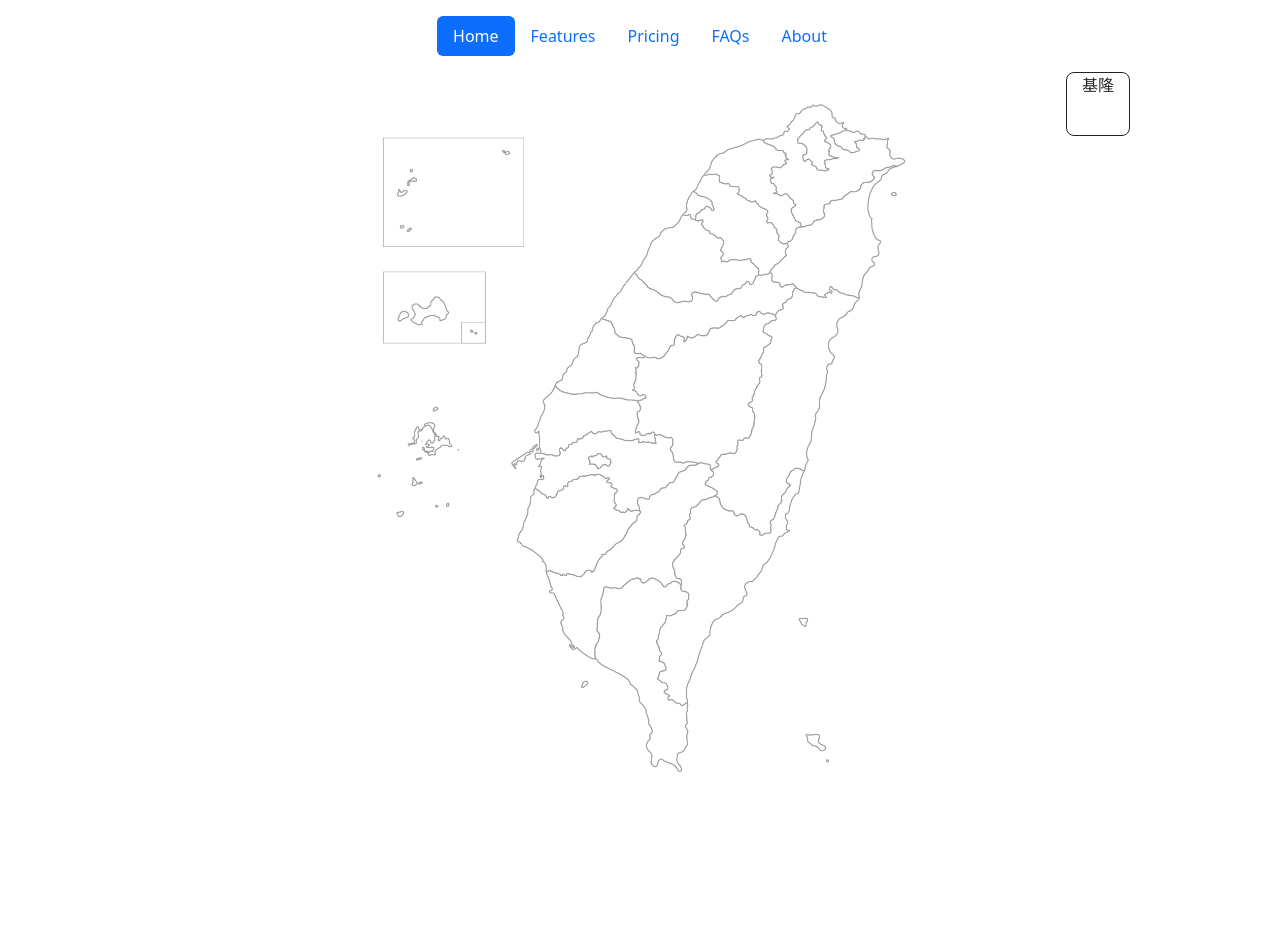
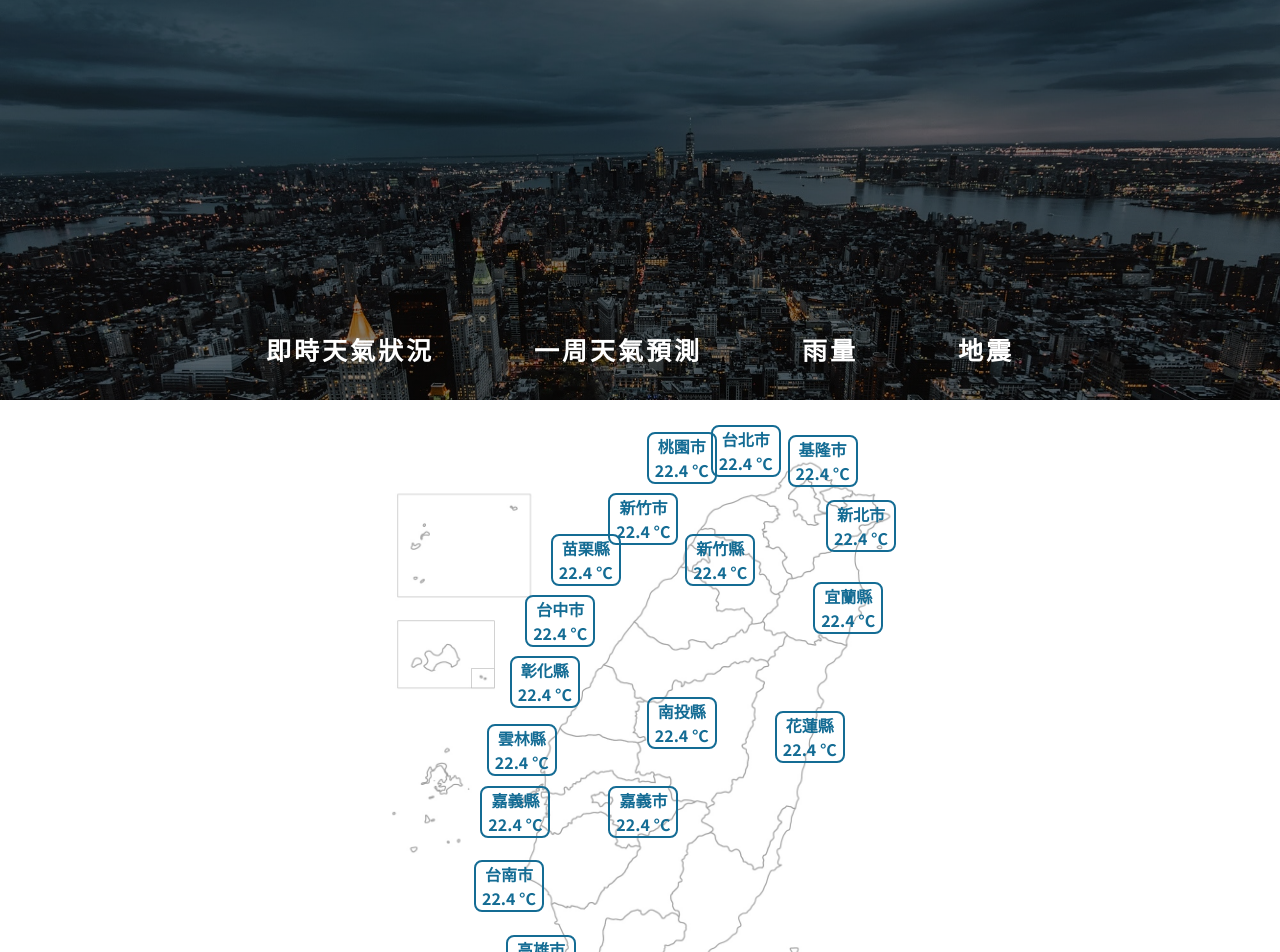
Before and after one commit to peter150397/WeatherWebsite, a Vue app: page / in a window 1280 px wide. Shown: the top 952 px of the page. Before the commit the page ends 800 px from the top, so only its background shows below. Built offline with nearby package versions, Linux system fonts and the light colour scheme; no server answers.

Commit message:
add style on home page and navbar

```diff
--- a/src/views/Navbar.vue
+++ b/src/views/Navbar.vue
@@ -1,14 +1,9 @@
 <template>
-    <div class="container">
-        <header class="d-flex justify-content-center py-3">
-            <ul class="nav nav-pills">
-                <li class="nav-item"><a href="#" class="nav-link active" aria-current="page">Home</a></li>
-                <li class="nav-item"><a href="#" class="nav-link">Features</a></li>
-                <li class="nav-item"><a href="#" class="nav-link">Pricing</a></li>
-                <li class="nav-item"><a href="#" class="nav-link">FAQs</a></li>
-                <li class="nav-item"><a href="#" class="nav-link">About</a></li>
-            </ul>
-        </header>
+    <div class="flex-container">
+        <p>即時天氣狀況</p>
+        <p>一周天氣預測</p>
+        <p>雨量</p>
+        <p>地震</p>
     </div>
 </template>
 
@@ -18,3 +13,25 @@ export default {
 
 }
 </script>
+
+<style scoped>
+.flex-container {
+    display: flex;
+    justify-content: center;
+    align-items: end;
+    gap: 100px;
+    margin-bottom: 2rem;
+    height: 400px;
+
+    background-image:linear-gradient(rgba(0, 0, 0, 0.5), rgba(0, 0, 0, 0.5)) , url('../assets/bg-title.jpg');
+    background-repeat: no-repeat;
+    background-position: center 30%;
+    background-size: cover;
+}
+p{
+    color: white;
+    font-size: 25px;
+    letter-spacing: 3px;
+    margin-bottom: 2rem;
+}
+</style>
--- a/src/views/page/Home.vue
+++ b/src/views/page/Home.vue
@@ -2,7 +2,82 @@
     <div>
         <div class="flex-box">
             <img src="../../assets/Taiwan.jpg" alt="">
-            <div class="location Keelung">基隆</div>
+            <div class="location Keelung">
+                <p>基隆市</p>
+                <p>22.4 °C</p>
+            </div>
+            <div class="location Taipei">
+                <p>台北市</p>
+                <p>22.4 °C</p>
+            </div>
+            <div class="location NewTaipei">
+                <p>新北市</p>
+                <p>22.4 °C</p>
+            </div>
+            <div class="location Taoyuan">
+                <p>桃園市</p>
+                <p>22.4 °C</p>
+            </div>
+            <div class="location HsinchuCity">
+                <p>新竹市</p>
+                <p>22.4 °C</p>
+            </div>
+            <div class="location HsinchuCountry">
+                <p>新竹縣</p>
+                <p>22.4 °C</p>
+            </div>
+            <div class="location Miaoli">
+                <p>苗栗縣</p>
+                <p>22.4 °C</p>
+            </div>
+            <div class="location Taichung">
+                <p>台中市</p>
+                <p>22.4 °C</p>
+            </div>
+            <div class="location Nantou">
+                <p>南投縣</p>
+                <p>22.4 °C</p>
+            </div>
+            <div class="location Changhua">
+                <p>彰化縣</p>
+                <p>22.4 °C</p>
+            </div>
+            <div class="location Yunlin">
+                <p>雲林縣</p>
+                <p>22.4 °C</p>
+            </div>
+            <div class="location ChiayiCity">
+                <p>嘉義市</p>
+                <p>22.4 °C</p>
+            </div>
+            <div class="location ChiayiCountry">
+                <p>嘉義縣</p>
+                <p>22.4 °C</p>
+            </div>
+            <div class="location Tainan">
+                <p>台南市</p>
+                <p>22.4 °C</p>
+            </div>
+            <div class="location Kaohsiung">
+                <p>高雄市</p>
+                <p>22.4 °C</p>
+            </div>
+            <div class="location Pingtung">
+                <p>屏東縣</p>
+                <p>22.4 °C</p>
+            </div>
+            <div class="location Taitung">
+                <p>台東縣</p>
+                <p>22.4 °C</p>
+            </div>
+            <div class="location Hualien">
+                <p>花蓮縣</p>
+                <p>22.4 °C</p>
+            </div>
+            <div class="location Yilan">
+                <p>宜蘭縣</p>
+                <p>22.4 °C</p>
+            </div>
         </div>
 
     </div>
@@ -13,6 +88,7 @@
 </script>
 
 <style>
+
 .flex-box {
     display: flex;
     justify-content: center;
@@ -21,19 +97,104 @@
 .location{
     position: absolute;
 
-    height: 8vh;
-    width: 8vh;
-    border: solid 1px;
+    width: 70px;
     border-radius: 8px;
+    border: solid 2px #146C94;
+    color: #146C94;
 
     text-align: center;
 }
+.location:hover{
+    background-color: #146C94;
+    color: #B0DAFF;
+}
 
 .Keelung{
-    right: 150px;
+    right: 33%;
+    top: 0.5%;
+}
+.Taipei{
+    right: 39%;
+    top: -1%;
+}
+.NewTaipei{
+    right: 30%;
+    top: 10%;
+}
+.Taoyuan{
+    right: 44%;
+
+}
+.HsinchuCity{
+    right: 47%;
+    top: 9%;
+}
+.HsinchuCountry{
+    right: 41%;
+    top: 15%;
+}
+.Miaoli{
+    right: 51.5%;
+    top: 15%;
+}
+.Taichung{
+    right: 53.5%;
+    top: 24%;
+}
+.Nantou{
+    right: 44%;
+    top: 39%;
+}
+.Changhua{
+    right: 54.7%;
+    top: 33%;
+}
+.Yunlin{
+    right: 56.5%;
+    top: 43%;
+}
+.ChiayiCity{
+    right: 47%;
+    top: 52%;
+}
+.ChiayiCountry{
+    right: 57%;
+    top: 52%;
+}
+.Tainan{
+    right: 57.5%;
+    top: 63%;
+}
+.Kaohsiung{
+    right: 55%;
+    top: 74%;
+}
+.Pingtung{
+    right: 51%;
+    top: 85%;
+}
+.Taitung{
+    right: 40%;
+    top: 78%;
+}
+.Hualien{
+    right: 34%;
+    top: 41%;
+}
+.Yilan{
+    right: 31%;
+    top: 22%;
 }
 
+
 img {
-    height: 90vh;
+    height: 680px;
 }
+p{
+    margin: 0;
+    font-weight: bold;
+    font-family: 'Noto Sans SC', sans-serif;
+}
+
+
 </style>
```
Also changed, not shown: src/assets/bg-title.jpg (added).
